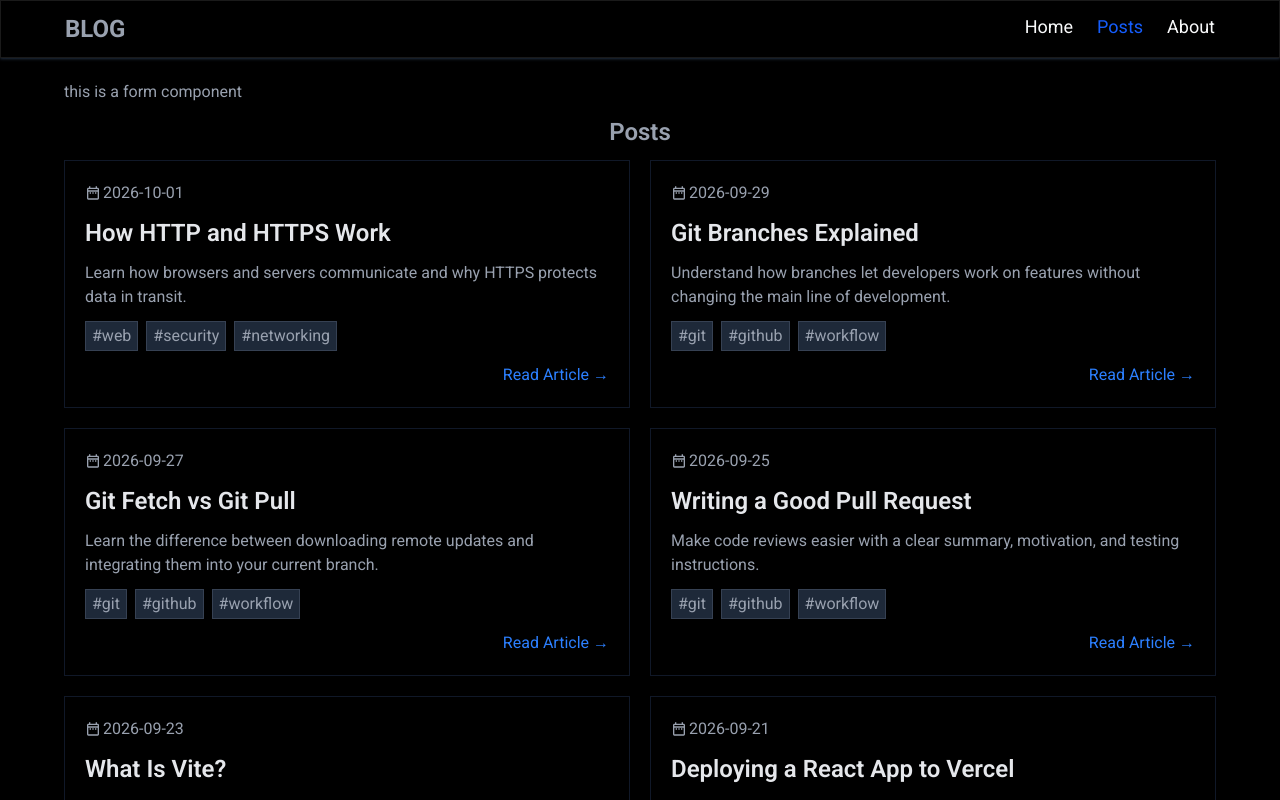
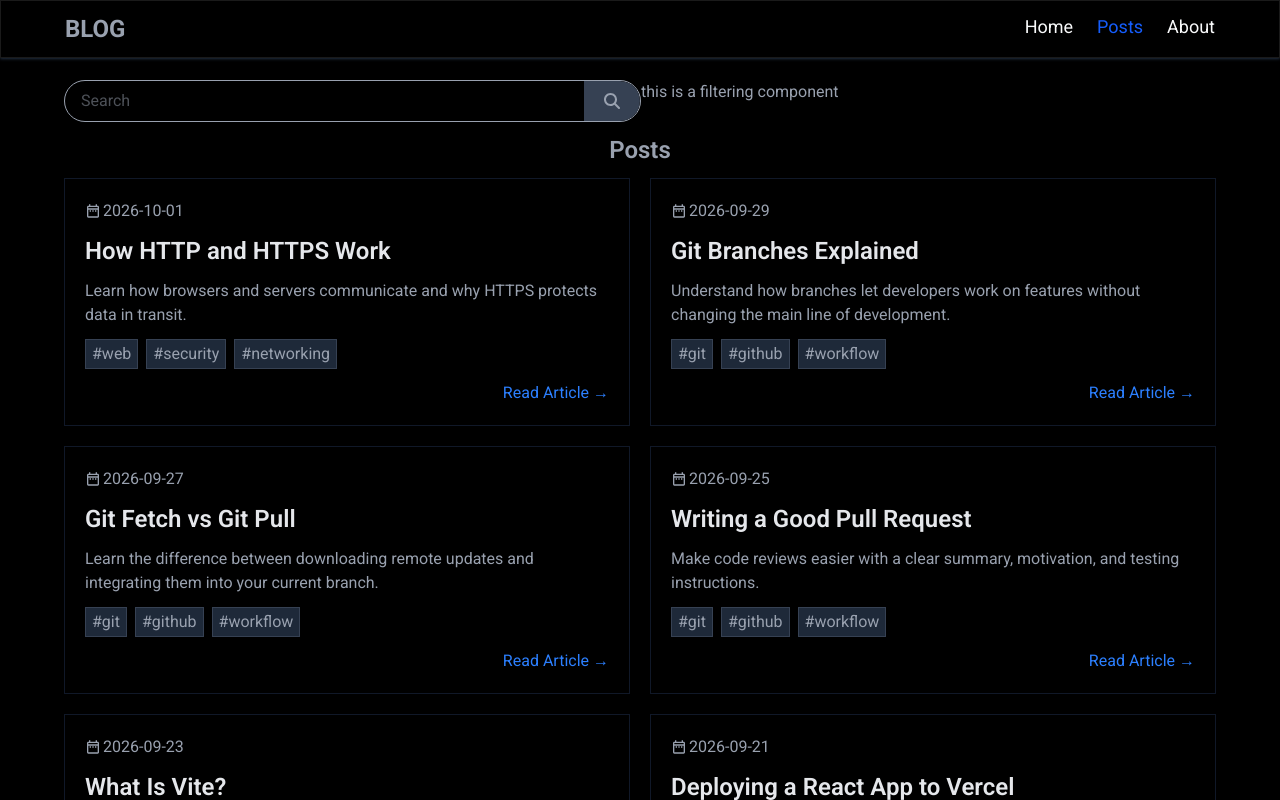
Before and after one commit to tehdi-seid/m5-w1-blog-app, a React (Vite) app: page /posts in a window 1280 px wide. Shown: the top 800 px of the page. Built offline with nearby package versions, Linux system fonts and the light colour scheme; a web font is replaced by a local one.

Commit message:
add a search input

```diff
--- /dev/null
+++ b/src/components/Filter.tsx
@@ -0,0 +1,7 @@
+import React from "react";
+
+function Filter() {
+  return <div className="flex-1">this is a filtering component</div>;
+}
+
+export default Filter;
--- a/src/components/SearchForm.tsx
+++ b/src/components/SearchForm.tsx
@@ -1,7 +1,20 @@
 import React from "react";
+import { FaMagnifyingGlass } from "react-icons/fa6";
 
 function SearchForm() {
-  return <div>this is a form component</div>;
+  return (
+    <form className="flex-1 relative rounded-4xl overflow-hidden border">
+      <input
+        className="w-full py-2 px-4 outline-0 "
+        type="text"
+        placeholder="Search"
+      />
+
+      <div className="absolute right-0 top-1/2 rounded-r-4xl -translate-y-1/2 h-full bg-gray-700 flex justify-center items-center px-5">
+        <FaMagnifyingGlass />
+      </div>
+    </form>
+  );
 }
 
 export default SearchForm;
--- a/src/routes/Posts.tsx
+++ b/src/routes/Posts.tsx
@@ -2,12 +2,16 @@ import React from "react";
 import PostCard from "../components/PostCard";
 import { posts } from "../data/posts";
 import SearchForm from "../components/SearchForm";
+import Filter from "../components/Filter";
 
 function Posts() {
   const post = posts;
   return (
     <div className="my-20 mx-[5%]">
-      <SearchForm />
+      <div className="flex">
+        <SearchForm />
+        <Filter />
+      </div>
       <div>
         {" "}
         <h1 className="text-2xl font-semibold text-center py-3 ">Posts</h1>
```
